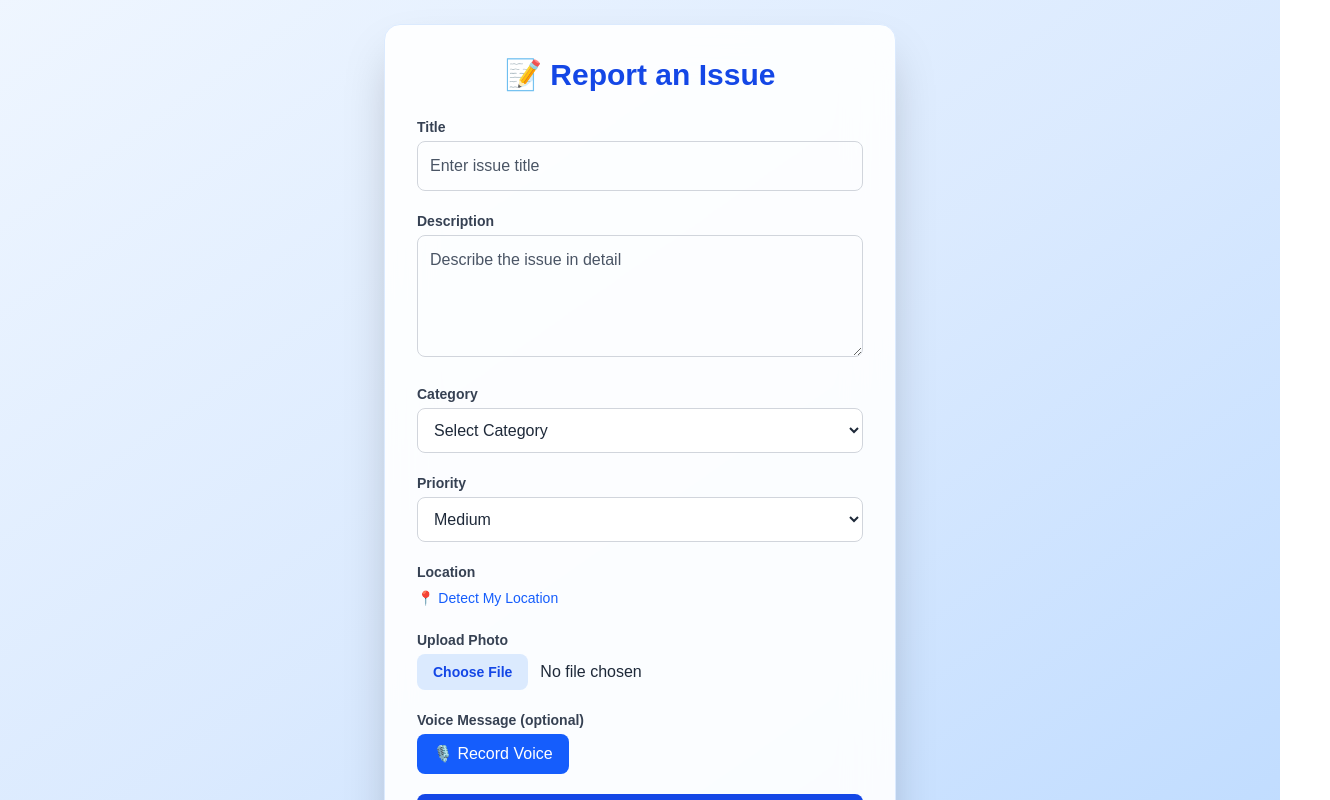
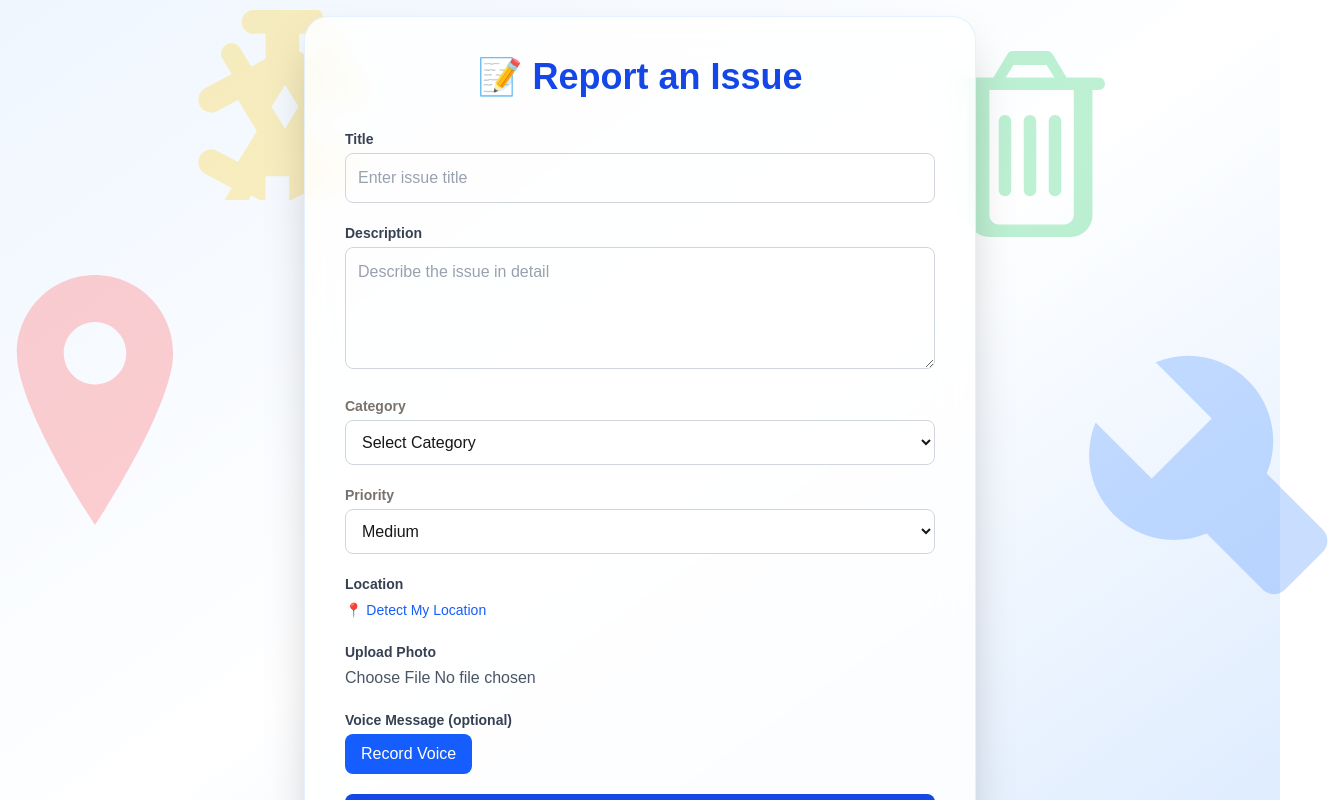
Before and after one commit to AshwinAnand868/civic-issue-reporting-platform, a Next.js app in the folder frontend/: page /report-issue in a window 1280 px wide. Shown: the top 800 px of the page, 1330 px wide, since content can reach past the window. Built offline with nearby package versions, Linux system fonts and the light colour scheme.

Commit message:
Integrate chat bot

```diff
--- a/frontend/app/lib/validations/loginSchema.ts
+++ b/frontend/app/lib/validations/loginSchema.ts
@@ -1,6 +1,6 @@
-import { z } from 'zod';
+import { z } from "zod";
 
 export const loginSchema = z.object({
-    email: z.string().email("Invalid email address."),
-    password: z.string().min(6, "Password must be at least 6 characters."),
+  email: z.string().email("Invalid email address."),
+  password: z.string().min(6, "Password must be at least 6 characters."),
 });
--- a/frontend/app/report-issue/components/ReportForm.tsx
+++ b/frontend/app/report-issue/components/ReportForm.tsx
@@ -56,7 +56,9 @@ export default function ReportForm() {
 
     try {
       const token = localStorage.getItem("token");
-      const res = await fetch(`${process.env.NEXT_PUBLIC_API_BASE}/api/issues`, {
+      const res = await fetch(
+        `${process.env.NEXT_PUBLIC_API_BASE}/api/issues`,
+        {
           method: "POST",
           headers: {
             "Content-Type": "application/json",
@@ -69,7 +71,8 @@ export default function ReportForm() {
               coordinates: [data.location.lng, data.location.lat],
             },
           }),
-      });
+        }
+      );
 
       const result = await res.json();
       if (!res.ok) {
@@ -88,8 +91,9 @@ export default function ReportForm() {
       setError("Server error. Please try again later.");
     }
   };
-
-  const handleFileUpload = async (event: React.ChangeEvent<HTMLInputElement>) => {
+  const handleFileUpload = async (
+    event: React.ChangeEvent<HTMLInputElement>
+  ) => {
     const file = event.target.files?.[0];
     if (!file) return;
 
@@ -182,16 +186,62 @@ export default function ReportForm() {
 
   return (
     <div
-      className="min-h-screen flex items-center justify-center
-                 bg-gradient-to-br from-blue-50 via-blue-100 to-blue-200
-                 dark:from-slate-800 dark:via-slate-900 dark:to-slate-950
-                 p-6 transition-colors duration-500"
+      className="min-h-screen flex items-center justify-center bg-gradient-to-br from-blue-50 via-white to-blue-100
+ p-4 "
     >
-      <div
-        className="bg-white/90 backdrop-blur-xl rounded-2xl shadow-2xl
-                   border border-blue-100 p-8 w-full max-w-lg"
+      {/* Left blob */}
+      {/* ROAD POTHHOLES */}
+      <svg
+        className="absolute left-[190px] top-[10px] w-[190px] opacity-25 text-yellow-400 z-0 hidden md:block animate-blink"
+        viewBox="0 0 512 512"
+        xmlns="http://www.w3.org/2000/svg"
       >
-        <h2 className="text-3xl font-bold text-blue-700 mb-6 text-center">
+        <path
+          fill="currentColor"
+          d="M471.3 373.9c-8.9-16.6-30.5-23-47.1-14.1l-55.9 30.1-50.6-83.6 50.9-83.8 55.5 29.8c16.6 8.9 38.2 2.6 47.1-14.1 8.9-16.6 2.6-38.2-14.1-47.1l-71.9-38.7 24.6-40.5c7.9-13.1 3.7-30.1-9.4-38-13.1-7.9-30.1-3.7-38 9.4l-29.7 49-38.4-20.7V64h32c17.7 0 32-14.3 32-32S358.3 0 340.6 0H171.4C153.7 0 139.4 14.3 139.4 32s14.3 32 32 32h32v67.6l-38.4 20.7-29.7-49c-7.9-13.1-24.9-17.3-38-9.4-13.1 7.9-17.3 24.9-9.4 38l24.6 40.5-71.9 38.7c-16.6 8.9-23 30.5-14.1 47.1 8.9 16.6 30.5 23 47.1 14.1l55.5-29.8 50.9 83.8-50.6 83.6-55.9-30.1c-16.6-8.9-38.2-2.6-47.1 14.1-8.9 16.6-2.6 38.2 14.1 47.1l71.9 38.7-24.6 40.5c-7.9 13.1-3.7 30.1 9.4 38 13.1 7.9 30.1 3.7 38-9.4l29.7-49 38.4 20.7V448h64v67.6l38.4-20.7 29.7 49c7.9 13.1 24.9 17.3 38 9.4 13.1-7.9 17.3-24.9 9.4-38l-24.6-40.5 71.9-38.7c16.6-8.9 23-30.5 14.1-47.1zM256 320l-36-59.3L256 201.3l36 59.3L256 320z"
+        />
+      </svg>
+      {/* Left: Map + Location pin */}
+      <svg
+        className="absolute left-[-30px] top-1/2 -translate-y-1/2 w-[250px] opacity-30 text-red-400 z-0 hidden md:block"
+        viewBox="0 0 512 512"
+        xmlns="http://www.w3.org/2000/svg"
+      >
+        <path
+          fill="currentColor"
+          d="M256 0C167.6 0 96 71.6 96 160c0 112 160 352 160 352s160-240 160-352C416 71.6 344.4 0 256 0zm0 224c-35.3 0-64-28.7-64-64s28.7-64 64-64s64 28.7 64 64s-28.7 64-64 64z"
+        />
+      </svg>
+
+      {/* Right blob */}
+      {/* WRENCH */}
+      <svg
+        className="absolute right-[-50px] top-1/3 w-[340px] opacity-25 text-blue-500 z-0 hidden md:block"
+        viewBox="0 0 512 512"
+        xmlns="http://www.w3.org/2000/svg"
+      >
+        <path
+          fill="currentColor"
+          d="M501.1 395.2l-84.4-84.4c19.3-45.9 10-101.5-27.8-139.4s-93.5-47.1-139.4-27.8l84.4 84.4-90.5 90.5-84.4-84.4c-19.3 45.9-10 101.5 27.8 139.4s93.5 47.1 139.4 27.8l84.4 84.4c9.4 9.4 24.6 9.4 33.9 0l56.6-56.6c9.4-9.3 9.4-24.5 0-33.9z"
+        />
+      </svg>
+
+      {/* DUSTBIN */}
+      <svg
+        className="absolute right-[150px] top-[40px] w-[200px] opacity-25 text-green-500 z-0 hidden md:block"
+        viewBox="0 0 512 512"
+        xmlns="http://www.w3.org/2000/svg"
+      >
+        <path
+          fill="currentColor"
+          d="M432 96h-82.4l-34-56.7C312.1 31.6 306.2 28 300 28H212c-6.2 0-12.1 3.6-15.6 11.3L162.4 96H80c-8.8 0-16 7.2-16 16s7.2 16 16 16h16v320c0 30.9 25.1 56 56 56h208c30.9 0 56-25.1 56-56V128h16c8.8 0 16-7.2 16-16s-7.2-16-16-16zM213.7 64h84.6l20 32H193.7l20-32zM368 448c0 13.2-10.8 24-24 24H176c-13.2 0-24-10.8-24-24V128h216v320zm-160-240v176c0 8.8-7.2 16-16 16s-16-7.2-16-16V208c0-8.8 7.2-16 16-16s16 7.2 16 16zm64 0v176c0 8.8-7.2 16-16 16s-16-7.2-16-16V208c0-8.8 7.2-16 16-16s16 7.2 16 16zm64 0v176c0 8.8-7.2 16-16 16s-16-7.2-16-16V208c0-8.8 7.2-16 16-16s16 7.2 16 16z"
+        />
+      </svg>
+
+      {/* bg-white/95 backdrop-blur-md rounded-2xl shadow-2xl p-8 w-full max-w-lg border border-blue-200/50 */}
+      <div className="bg-white/80 backdrop-blur-lg border border-blue-200/40 shadow-2xl rounded-3xl p-10 w-full max-w-2xl transition-transform hover:scale-[1.01] duration-200">
+        {/* text-3xl font-bold text-blue-700 mb-6 text-center */}
+        <h2 className="text-4xl font-extrabold text-center mb-8 bg-clip-text text-blue-700">
           📝 Report an Issue
         </h2>
 
@@ -203,13 +253,13 @@ export default function ReportForm() {
             </label>
             <input
               {...register("title")}
-              className="w-full p-3 border border-gray-300 rounded-lg
-                         focus:ring-2 focus:ring-blue-400 focus:border-blue-400
-                         outline-none placeholder:text-gray-600 text-gray-800"
+              className="w-full p-3 text-[#171717] border border-gray-300 rounded-lg focus:ring-2 focus:ring-blue-400 focus:border-blue-400 outline-none placeholder-gray-400"
               placeholder="Enter issue title"
             />
             {errors.title && (
-              <p className="text-red-500 text-sm mt-1">{errors.title.message}</p>
+              <p className="text-red-500 text-sm mt-1">
+                {errors.title.message}
+              </p>
             )}
           </div>
 
@@ -221,9 +271,7 @@ export default function ReportForm() {
             <textarea
               {...register("description")}
               rows={4}
-              className="w-full p-3 border border-gray-300 rounded-lg
-                         focus:ring-2 focus:ring-blue-400 focus:border-blue-400
-                         outline-none placeholder:text-gray-600 text-gray-800"
+              className="w-full text-[#171717] p-3 border border-gray-300 rounded-lg focus:ring-2 focus:ring-blue-400 focus:border-blue-400 outline-none placeholder-gray-400"
               placeholder="Describe the issue in detail"
             />
             {errors.description && (
@@ -235,14 +283,12 @@ export default function ReportForm() {
 
           {/* Category */}
           <div>
-            <label className="block text-sm font-semibold text-gray-700 mb-1">
+            <label className="block text-sm font-semibold text-[#78716c] mb-1">
               Category
             </label>
             <select
               {...register("category")}
-              className="w-full p-3 border border-gray-300 rounded-lg
-                         focus:ring-2 focus:ring-blue-400 focus:border-blue-400
-                         outline-none bg-white text-gray-800"
+              className="w-full p-3 text-[#171717] border border-gray-300 rounded-lg focus:ring-2 focus:ring-blue-400 focus:border-blue-400 outline-none bg-white"
             >
               <option value="">Select Category</option>
               <option value="Sanitation">Sanitation</option>
@@ -258,15 +304,13 @@ export default function ReportForm() {
 
           {/* Priority */}
           <div>
-            <label className="block text-sm font-semibold text-gray-700 mb-1">
+            <label className="block text-sm text-[#78716c] font-semibold mb-1">
               Priority
             </label>
             <select
               {...register("priority")}
               defaultValue="Medium"
-              className="w-full p-3 border border-gray-300 rounded-lg
-                         focus:ring-2 focus:ring-blue-400 focus:border-blue-400
-                         outline-none bg-white text-gray-800"
+              className="w-full p-3 text-[#171717]  border border-gray-300 rounded-lg focus:ring-2 focus:ring-blue-400 focus:border-blue-400 outline-none bg-white"
             >
               <option value="Low">Low</option>
               <option value="Medium">Medium</option>
@@ -302,9 +346,7 @@ export default function ReportForm() {
               type="file"
               accept="image/*"
               onChange={handleFileUpload}
-              className="w-full text-gray-800 file:mr-3 file:py-2 file:px-4 file:rounded-lg
-                         file:border-0 file:text-sm file:font-semibold file:bg-blue-100
-                         file:text-blue-700 hover:file:bg-blue-200"
+              className="w-full text-gray-600"
             />
           </div>
 
@@ -323,7 +365,7 @@ export default function ReportForm() {
                     : "bg-blue-600 text-white hover:bg-blue-700"
                 }`}
               >
-                {recording ? "⏹ Stop Recording" : "🎙️ Record Voice"}
+                {recording ? "⏹ Stop Recording" : " Record Voice"}
               </button>
               {recordedAudio && (
                 <audio controls src={recordedAudio} className="mt-2 w-full" />
@@ -333,7 +375,9 @@ export default function ReportForm() {
 
           {/* Error / Success */}
           {error && (
-            <p className="text-red-600 text-sm font-medium text-center">{error}</p>
+            <p className="text-red-600 text-sm font-medium text-center">
+              {error}
+            </p>
           )}
           {success && (
             <p className="text-green-600 text-sm font-medium text-center">
@@ -341,21 +385,11 @@ export default function ReportForm() {
             </p>
           )}
 
-          {/* Redirect loader */}
-          {redirecting && (
-            <div className="flex items-center justify-center gap-2 text-blue-600 font-medium">
-              <Loader2 className="animate-spin h-5 w-5" />
-              Redirecting to Dashboard...
-            </div>
-          )}
-
           {/* Submit */}
           <button
             type="submit"
             disabled={isSubmitting}
-            className="w-full flex items-center justify-center gap-2 bg-blue-700
-                       hover:bg-blue-800 text-white py-3 rounded-lg font-semibold
-                       transition-all duration-300 disabled:opacity-50"
+            className="w-full flex items-center justify-center gap-2 bg-blue-700 hover:bg-blue-800 text-white py-3 rounded-lg font-semibold transition-all duration-300 disabled:opacity-50"
           >
             {isSubmitting ? (
               <>
--- /dev/null
+++ b/frontend/chatBot.tsx
@@ -0,0 +1,84 @@
+import { useState } from "react";
+
+interface Message {
+  role: "user" | "assistant";
+  content: string;
+}
+
+export default function ChatBot() {
+  const [messages, setMessages] = useState<Message[]>([]);
+  const [input, setInput] = useState("");
+  const [loading, setLoading] = useState(false);
+
+  const sendMessage = async () => {
+    if (!input.trim()) return;
+    setLoading(true);
+
+    // Add user message to chat immediately
+    const newMessage: Message = { role: "user", content: input };
+    setMessages((prev) => [...prev, newMessage]);
+
+    try {
+      // 🔹 Send user input to backend
+      const res = await fetch(`${import.meta.env.CHATAI_API_KEY}/api/chat`, {
+        method: "POST",
+        headers: { "Content-Type": "application/json" },
+        body: JSON.stringify({ message: input }),
+      });
+
+      const data = await res.json();
+
+      // 🔹 Add AI response to chat
+      setMessages((prev) => [
+        ...prev,
+        { role: "assistant", content: data.reply },
+      ]);
+    } catch (err) {
+      console.error("Error talking to AI:", err);
+      setMessages((prev) => [
+        ...prev,
+        { role: "assistant", content: "Sorry, something went wrong." },
+      ]);
+    } finally {
+      setLoading(false);
+      setInput("");
+    }
+  };
+
+  return (
+    <div className="max-w-md mx-auto p-4 border rounded-2xl shadow-md bg-white">
+      <div className="h-80 overflow-y-auto space-y-2 p-2">
+        {messages.map((msg, idx) => (
+          <div
+            key={idx}
+            className={`p-2 rounded-xl ${
+              msg.role === "user"
+                ? "bg-blue-100 text-right"
+                : "bg-gray-100 text-left"
+            }`}
+          >
+            {msg.content}
+          </div>
+        ))}
+        {loading && <div className="text-gray-500">Thinking...</div>}
+      </div>
+
+      <div className="flex mt-3">
+        <input
+          className="flex-1 border rounded-xl px-3 py-2"
+          value={input}
+          onChange={(e) => setInput(e.target.value)}
+          placeholder="Ask JanBol..."
+          onKeyDown={(e) => e.key === "Enter" && sendMessage()}
+        />
+        <button
+          onClick={sendMessage}
+          disabled={loading}
+          className="ml-2 px-4 py-2 bg-blue-500 text-white rounded-xl hover:bg-blue-600"
+        >
+          Send
+        </button>
+      </div>
+    </div>
+  );
+}
--- /dev/null
+++ b/frontend/global.d.ts
@@ -0,0 +1 @@
+declare module "*.css";
--- a/frontend/package.json
+++ b/frontend/package.json
@@ -11,14 +11,17 @@
   "dependencies": {
     "@headlessui/react": "^2.2.7",
     "@hookform/resolvers": "^5.2.1",
+    "@types/react-leaflet": "^2.8.3",
     "@types/recharts": "^1.8.29",
     "hamburger-react": "^2.5.2",
+    "leaflet": "^1.9.4",
     "lucide-react": "^0.542.0",
     "next": "15.5.2",
     "react": "19.1.0",
     "react-dom": "19.1.0",
     "react-hook-form": "^7.62.0",
     "react-icons": "^5.5.0",
+    "react-leaflet": "^5.0.0",
     "recharts": "^3.3.0",
     "zod": "^4.1.5",
     "zustand": "^5.0.8"
@@ -26,6 +29,7 @@
   "devDependencies": {
     "@eslint/eslintrc": "^3",
     "@tailwindcss/postcss": "^4",
+    "@types/leaflet": "^1.9.21",
     "@types/node": "^20",
     "@types/react": "^19",
     "@types/react-dom": "^19",
```
Also changed, not shown: frontend/app/(auth)/login/components/LoginForm.tsx (+8 -7 lines), frontend/app/lib/validations/registerSchema.ts (+25 -6 lines), 1 other file (tests, documents, lock files or other folders). Lines whose indentation alone changed are shown as unchanged.
